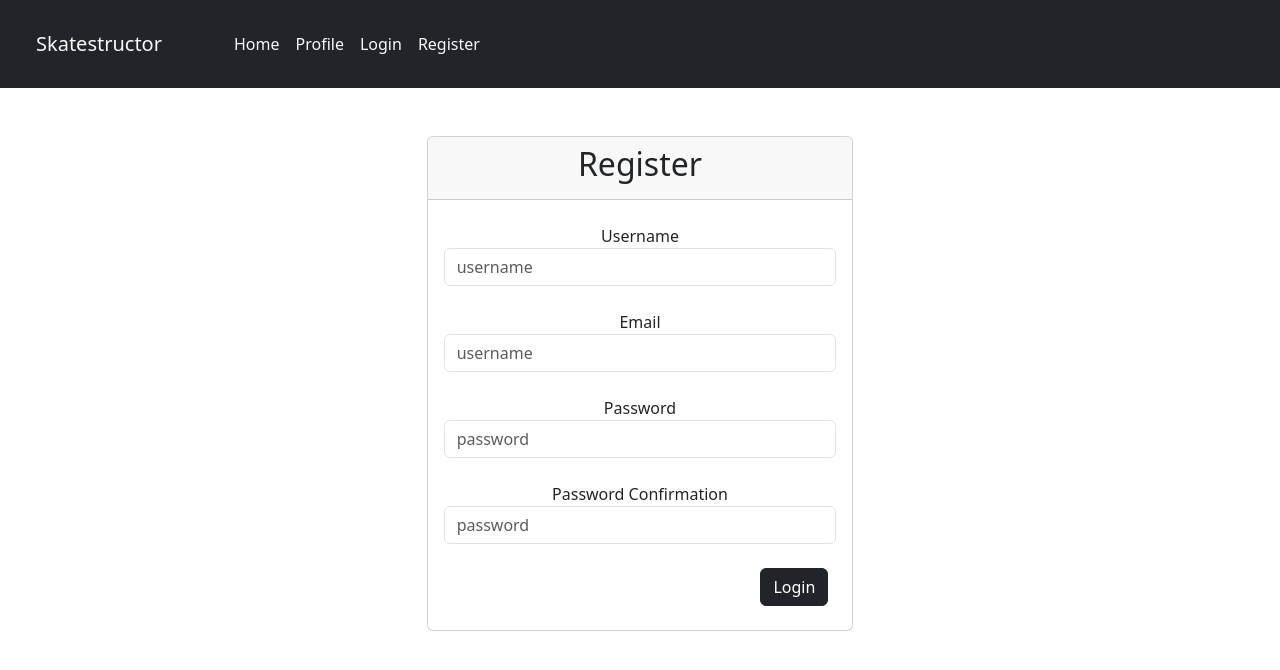
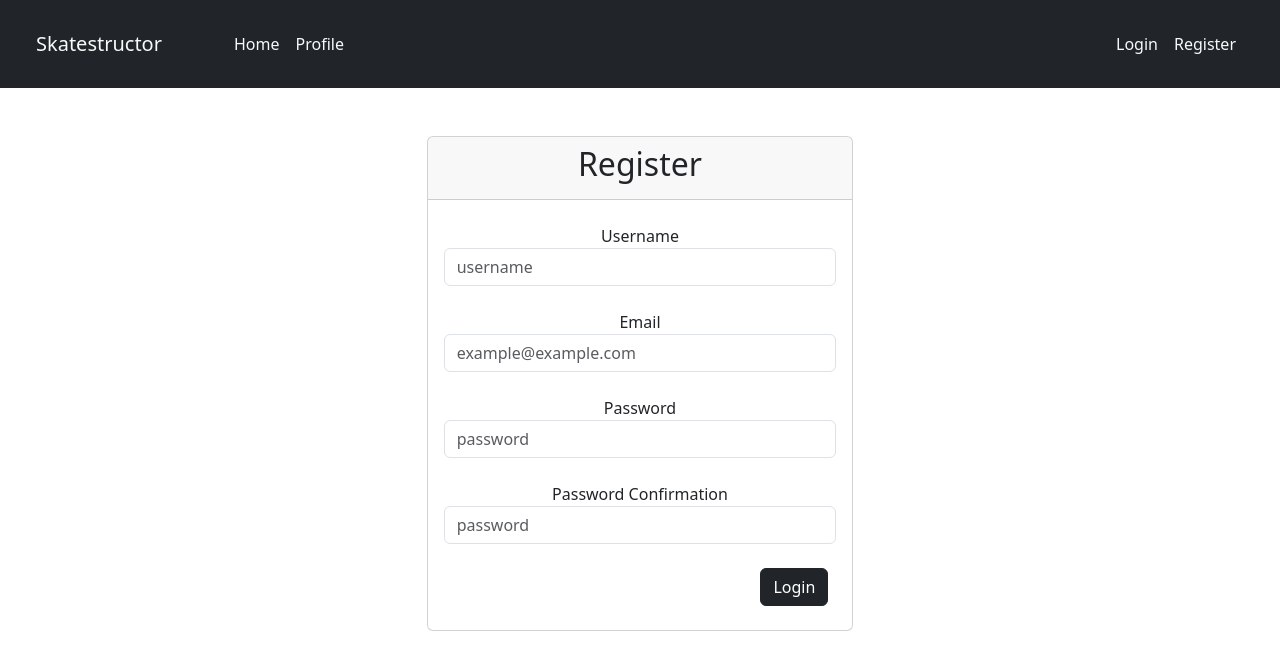
Before and after one commit to dburnham1212/Skatestructor, a React (Create React App) app in the folder client/: page /register in a window 1280 px wide. Shown: the top 670 px of the page. Built offline with nearby package versions, Linux system fonts and the light colour scheme.

Commit message:
Fixing registration and login forms

```diff
--- a/client/src/components/Login.jsx
+++ b/client/src/components/Login.jsx
@@ -10,11 +10,11 @@ const Login = () => {
         <form className="px-3">
           <div className="form-group pt-4">
             <label>Username</label>
-            <input className="form-control" placeholder="username"></input>
+            <input className="form-control" type="text" placeholder="username"></input>
           </div>
           <div className="form-group pt-4">
             <label>Password</label>
-            <input className="form-control" placeholder="password"></input>
+            <input className="form-control" type="password" placeholder="password"></input>
           </div>
           <div className="d-flex justify-content-end mx-2 my-4">
             <button className="btn btn-dark">Login</button>
--- a/client/src/components/NavBar.jsx
+++ b/client/src/components/NavBar.jsx
@@ -25,6 +25,8 @@ const NavBar = () => {
             <li className="nav-item">
               <a className="nav-link text-light" href="#">Profile</a>
             </li>
+          </ul>
+          <ul className="navbar-nav d-flex justify-content-end">
             <li className="nav-item">
               <a className="nav-link text-light" href="/login">Login</a>
             </li>
--- a/client/src/components/Register.jsx
+++ b/client/src/components/Register.jsx
@@ -10,19 +10,19 @@ const Register = () => {
         <form className="px-3">
           <div className="form-group pt-4">
             <label>Username</label>
-            <input className="form-control" placeholder="username"></input>
+            <input className="form-control" type="text" placeholder="username"></input>
           </div>
           <div className="form-group pt-4">
             <label>Email</label>
-            <input className="form-control" placeholder="username"></input>
+            <input className="form-control" type="email" placeholder="example@example.com"></input>
           </div>
           <div className="form-group pt-4">
             <label>Password</label>
-            <input className="form-control" placeholder="password"></input>
+            <input className="form-control" type="password" placeholder="password"></input>
           </div>
           <div className="form-group pt-4">
             <label>Password Confirmation</label>
-            <input className="form-control" placeholder="password"></input>
+            <input className="form-control" type="password" placeholder="password"></input>
           </div>
           <div className="d-flex justify-content-end mx-2 my-4">
             <button className="btn btn-dark">Login</button>
```
